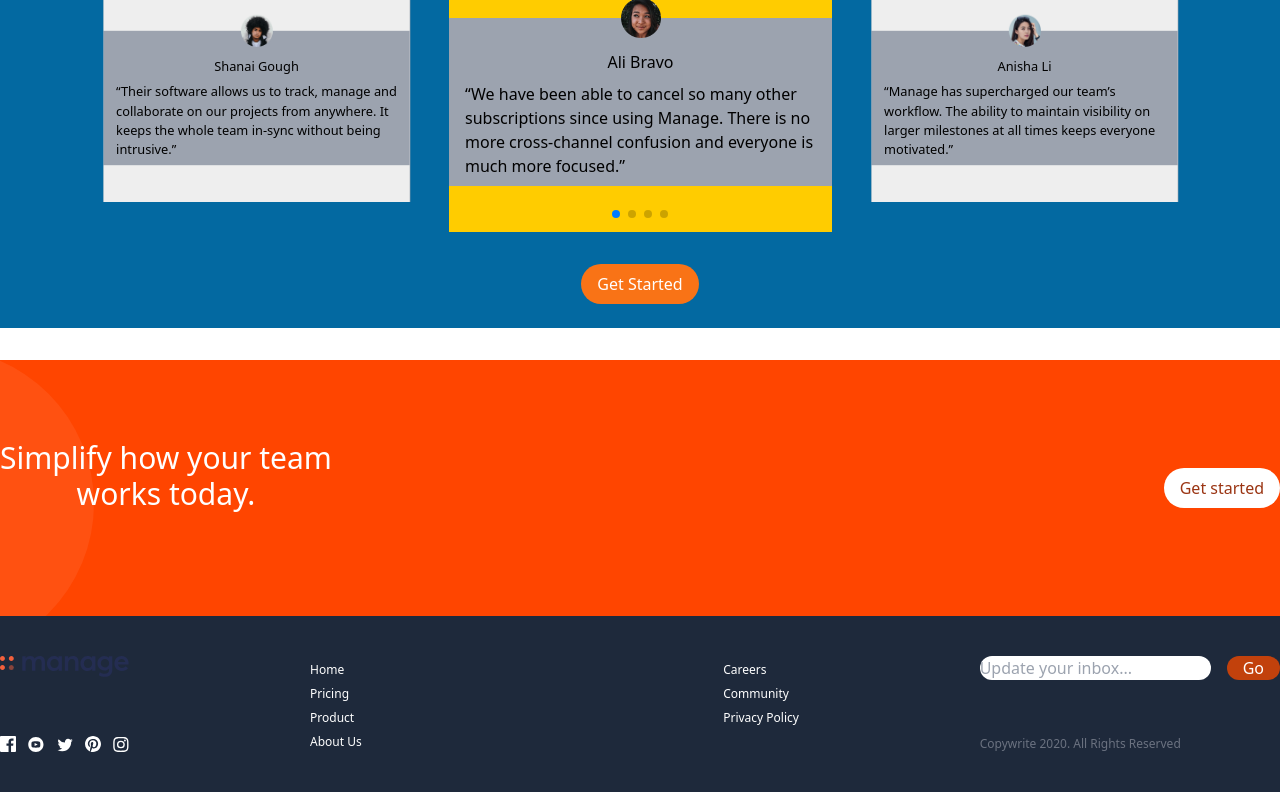
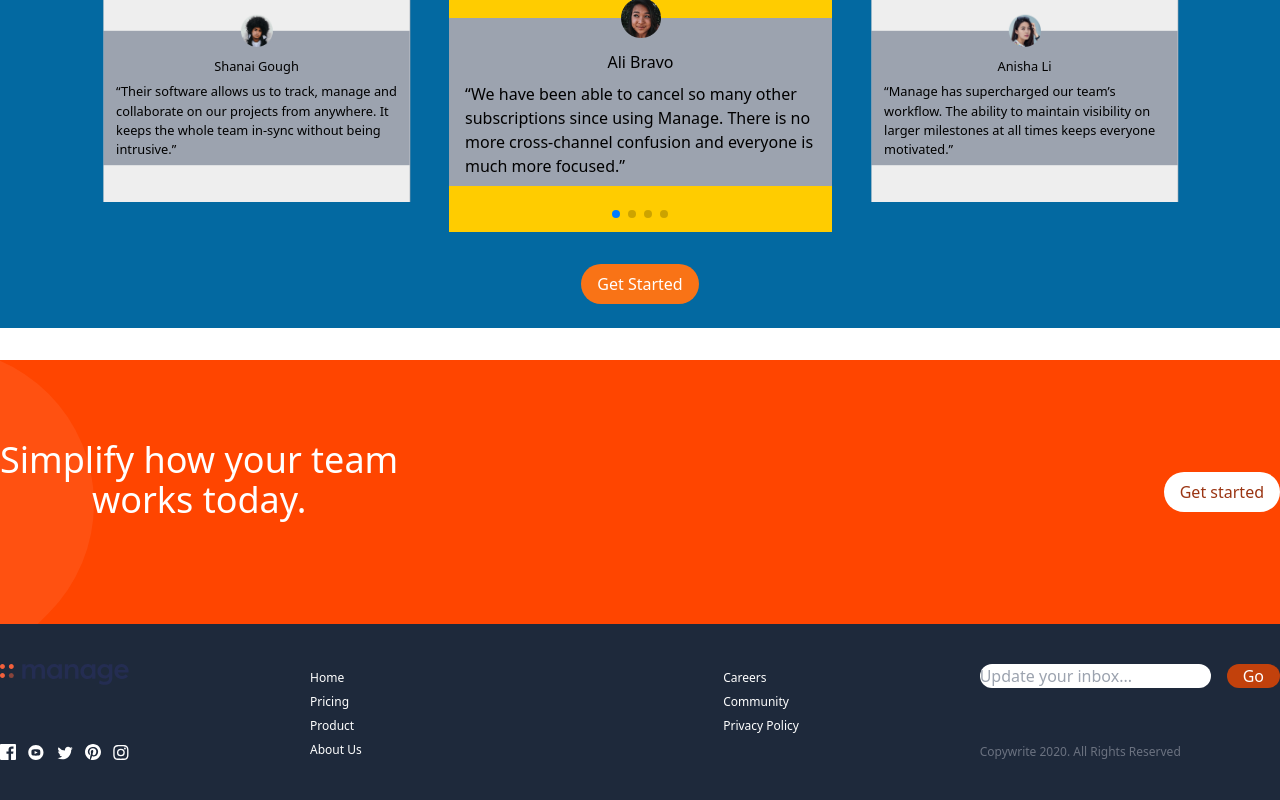
Before and after one commit to tsxepo-web/manage-landing-page, an Angular app: page / in a window 1280 px wide. Shown: the part 1021-1821 px from the top of the page. Built offline with nearby package versions, Linux system fonts and the light colour scheme.

Commit message:
update call to action font size

```diff
--- a/src/app/Components/call-to-action/call-to-action.component.html
+++ b/src/app/Components/call-to-action/call-to-action.component.html
@@ -2,7 +2,7 @@
   <div
     class="container mx-auto py-20 flex flex-col sm:flex sm:justify-between sm:flex-row sm:items-center"
   >
-    <h2 class="text-3xl text-center text-white pb-6">
+    <h2 class="text-3xl text-center text-white pb-6 sm:text-4xl">
       Simplify how your team <br />
       works today.
     </h2>
```
